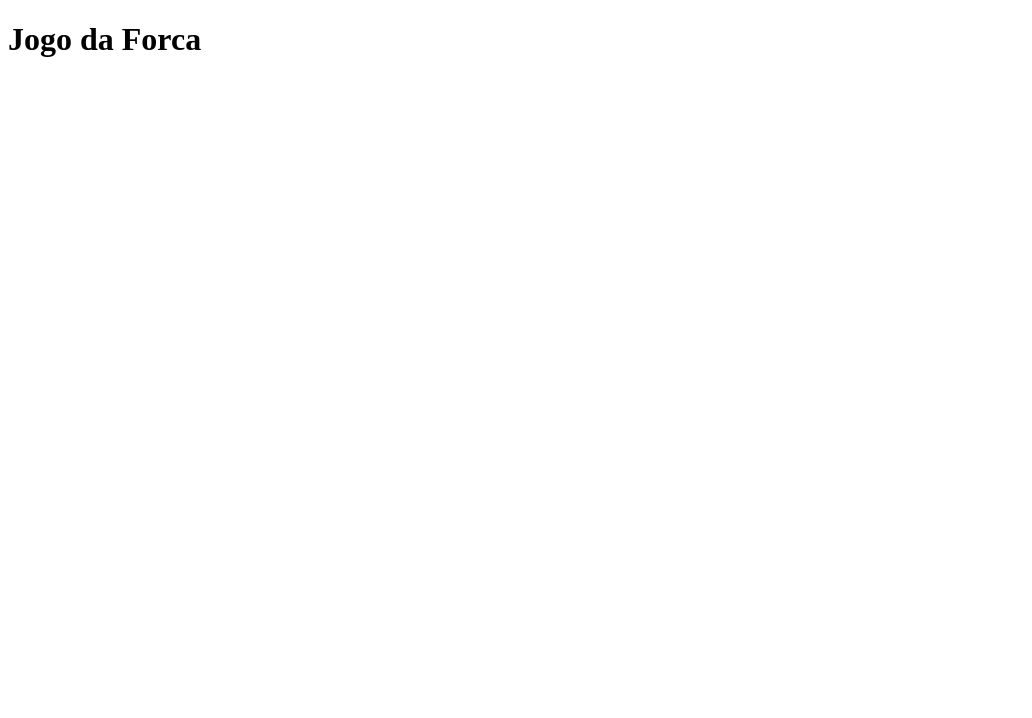
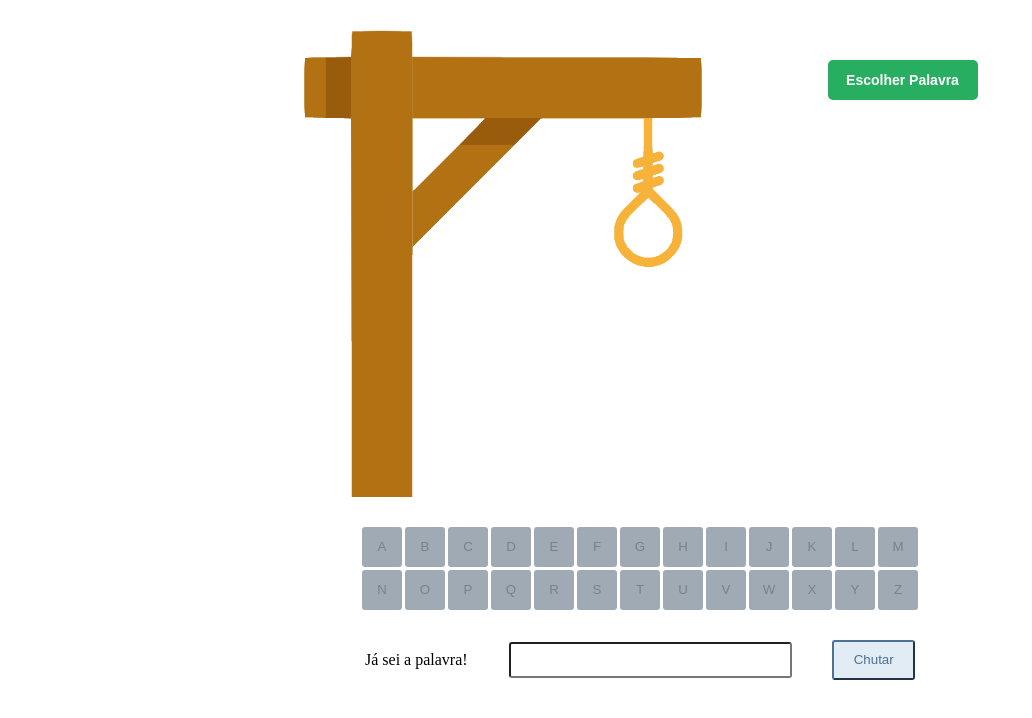
Before and after one commit to JoaoAfranio/projeto8-jogoforca, a React app: page / in a window 1280 px wide. Shown: the whole page, without its empty margins (0-1032 px from the left). Built offline with nearby package versions, Linux system fonts and the light colour scheme.

Commit message:
initial layout

```diff
--- a/public/index.html
+++ b/public/index.html
@@ -3,7 +3,9 @@
   <head>
     <meta charset="utf-8" />
     <meta name="viewport" content="width=device-width, initial-scale=1" />
-    <title>React App</title>
+    <title>Jogo da Forca</title>
+    <link rel="stylesheet" href="./src/css/style.css"/>
+    <link rel="stylesheet" href="./src/css/reset.css"/>
   </head>
   <body>
     <noscript>You need to enable JavaScript to run this app.</noscript>
--- /dev/null
+++ b/public/src/css/reset.css
@@ -0,0 +1,46 @@
+html, body, div, span, applet, object, iframe,
+h1, h2, h3, h4, h5, h6, p, blockquote, pre,
+a, abbr, acronym, address, big, cite, code,
+del, dfn, em, img, ins, kbd, q, s, samp,
+small, strike, strong, sub, sup, tt, var,
+b, u, i, center,
+dl, dt, dd, ol, ul, li,
+fieldset, form, label, legend,
+table, caption, tbody, tfoot, thead, tr, th, td,
+article, aside, canvas, details, embed,
+figure, figcaption, footer, header, hgroup,
+menu, nav, output, ruby, section, summary,
+time, mark, audio, video {
+	margin: 0;
+	padding: 0;
+	border: 0;
+	font-size: 100%;
+	font: inherit;
+	vertical-align: baseline;
+}
+/* HTML5 display-role reset for older browsers */
+article, aside, details, figcaption, figure,
+footer, header, hgroup, menu, nav, section {
+	display: block;
+}
+body {
+	line-height: 1;
+}
+ol, ul {
+	list-style: none;
+}
+blockquote, q {
+	quotes: none;
+}
+blockquote:before, blockquote:after,
+q:before, q:after {
+	content: '';
+	content: none;
+}
+table {
+	border-collapse: collapse;
+	border-spacing: 0;
+}
+strong {
+	font-weight: bold;
+}
--- /dev/null
+++ b/public/src/css/style.css
@@ -0,0 +1,86 @@
+.app {
+    display: flex;
+    align-items: center;
+    flex-direction: column;
+}
+
+
+.game {
+    width: 800px;
+
+    display: flex;
+    justify-content: space-around;
+
+    margin-top: 30px;
+}
+
+
+.game img {
+    width: 400px;
+}
+
+.game button {
+    width: 150px;
+    height: 40px;
+
+    color: white;
+    background-color: #27ae60;
+
+    border-radius: 5px;
+    border: none;
+
+    margin-top: 30px;
+
+    font-size: 14px;
+    font-weight: bold;
+}
+
+.letters {
+    width: 580px;
+
+    display: flex;
+    flex-wrap: wrap;
+    justify-content: center;
+    gap: 3px;
+
+    margin-top: 30px;
+}
+
+.letters button{
+    width: 40px;
+    height: 40px;
+
+    background-color: #9faab5;
+    color:#7f8084;
+
+    border: none;
+    border-radius: 3px;
+}
+
+.guess {
+    width: 550px;
+    display: flex;
+    justify-content: space-between;
+    align-items: center;
+
+    margin-top: 30px;
+}
+
+.guess input {
+    width: 50%;
+    height: 30px;
+
+    border-radius: 3px;
+    outline: none;
+}
+
+.guess button {
+    height: 40px;
+    width: 15%;
+
+    background-color: #e1ecf4;
+    color: #4c7298;
+
+    border-color: #4c7298;
+    border-radius: 3px;
+}
--- a/src/components/App.js
+++ b/src/components/App.js
@@ -1,5 +1,19 @@
 export default function App(){
+    const alphabet = ["a", "b", "c", "d", "e", "f", "g", "h", "i", "j", "k", "l", "m", "n", "o", "p", "q", "r", "s", "t", "u", "v", "w", "x", "y", "z"];
     return(
-        <h1>Jogo da Forca</h1>
+        <div class="app">
+            <div class="game">
+                <img src="./src/assets/forca0.png"/>
+                <button>Escolher Palavra</button>
+            </div>
+            <div class="letters">
+                {alphabet.map(letter => <button>{letter.toUpperCase()}</button>)}
+            </div>
+            <div class="guess">
+                <p>Já sei a palavra!</p>
+                <input />
+                <button>Chutar</button>
+            </div>
+        </div>
     );
 }
```
